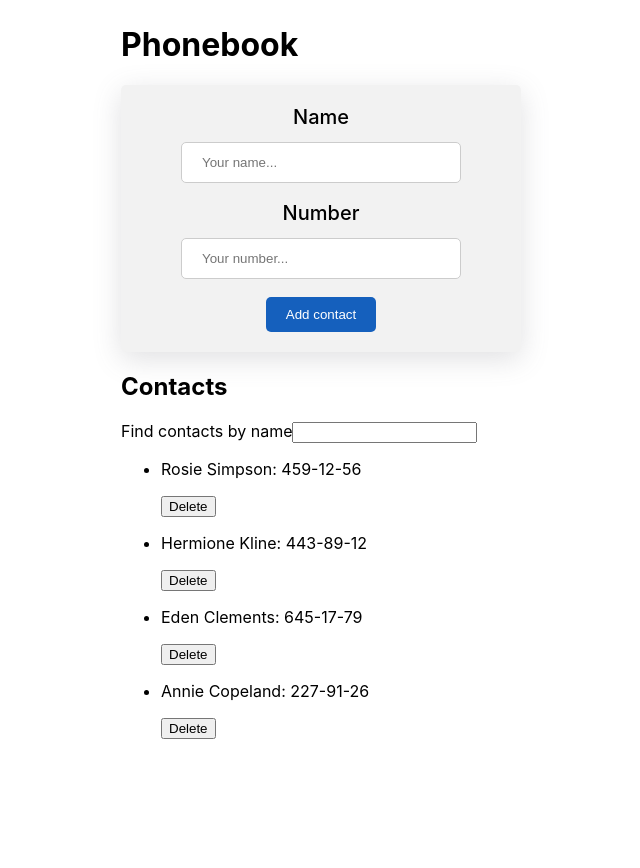
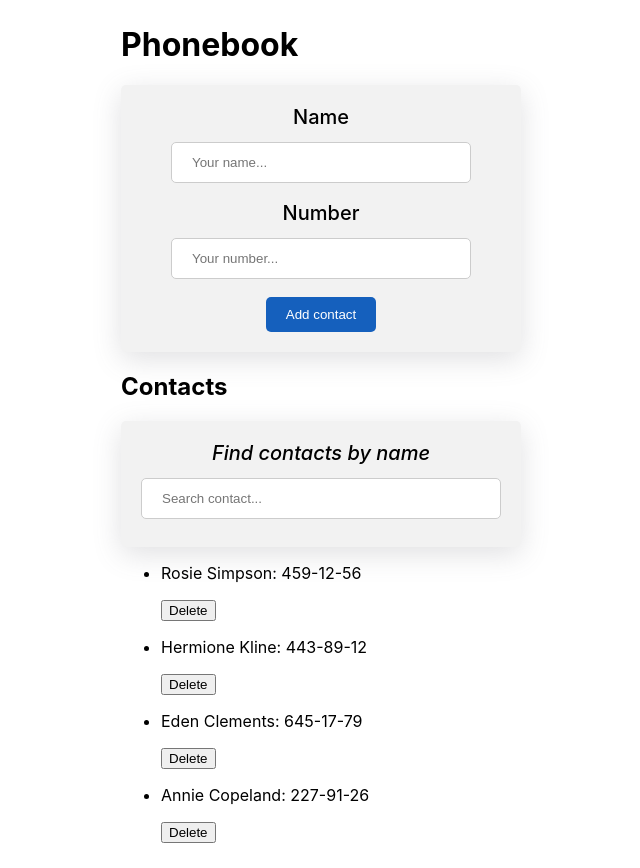
Before and after one commit to pttkachuk/goit-react-hw-02-phonebook, a React (Create React App) app: page / in a window 1280 px wide. Shown: the whole page, without its empty margins (319-959 px from the left). Before the commit the page ends 800 px from the top, so only its background shows below. Built offline with nearby package versions, Linux system fonts and the light colour scheme.

Commit message:
add styles to searchbar

```diff
--- a/src/components/ContactForm/ContactFormStyled.js
+++ b/src/components/ContactForm/ContactFormStyled.js
@@ -30,7 +30,7 @@ display: flex;
 
 export const StyledInput = styled.input`
   max-width: 100%;
-  min-width: 280px;
+  min-width: 300px;
   padding: 12px 20px;
   margin: 8px 0;
   display: inline-block;
--- a/src/components/SearchBar/SearchBar.jsx
+++ b/src/components/SearchBar/SearchBar.jsx
@@ -1,15 +1,20 @@
+import { StyledSearchDiv, StyledSearchInput, StyledSearchLabel, StyledSearchSpan } from "./SearchBarStyled";
 
 const SearchBar = ({ value, handleChangeFilterInput }) => {
     return (
-        <div>
-            Find contacts by name
-            <input
+        <StyledSearchDiv>
+            <StyledSearchLabel >
+                <StyledSearchSpan>Find contacts by name</StyledSearchSpan>
+                <StyledSearchInput
                 type="text"
                 name="Search Bar"
+                placeholder="Search contact..."
                 value={value}
                 onChange={handleChangeFilterInput}
-            />
-        </div>
+                />
+            </StyledSearchLabel>
+
+        </StyledSearchDiv>
     )
 };
 
--- /dev/null
+++ b/src/components/SearchBar/SearchBarStyled.js
@@ -0,0 +1,33 @@
+import styled from 'styled-components';
+
+export const StyledSearchDiv = styled.div`
+border: none;
+border-radius: 5px;
+background-color: #f2f2f2;
+padding: 20px;
+box-shadow: rgba(100, 100, 111, 0.2) 0px 7px 29px 0px;
+`;
+
+export const StyledSearchLabel = styled.label`
+display: flex;
+  flex-direction: column;
+`;
+
+export const StyledSearchSpan = styled.span`
+font-style: italic;
+font-size: 20px;
+font-weight: 500;
+text-align: center;
+margin-bottom: 5px;
+`;
+
+export const StyledSearchInput = styled.input`
+  max-width: 100%;
+  min-width: 300px;
+  padding: 12px 20px;
+  margin: 8px 0;
+  display: inline-block;
+  border: 1px solid #ccc;
+  border-radius: 5px;
+  box-sizing: border-box;
+`;
```
